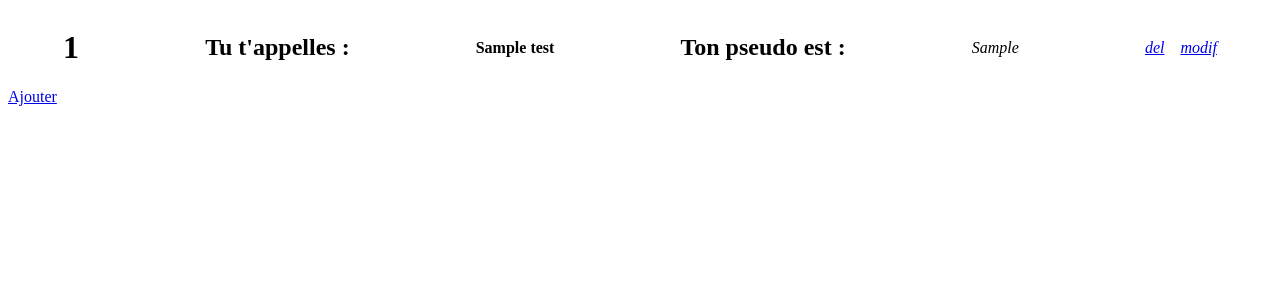
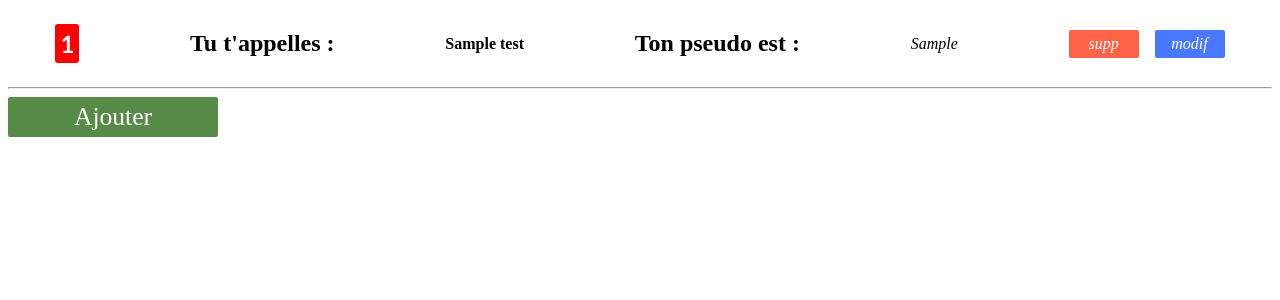
Before and after one commit to Bfabien99/htdocxampp, a PHP site: page / in a window 1280 px wide. Shown: the top 300 px of the page. Run offline with PHP 8.4, Linux system fonts and the light colour scheme; tables that the repository leaves empty or names only in its code hold one stand-in row (values such as "Sample post"); some libraries are stand-ins or nearby versions.

Commit message:
Ajout du style sur la page home

```diff
--- a/assets/css/home.css
+++ b/assets/css/home.css
@@ -5,3 +5,48 @@
     justify-content: space-around;
     align-items: center;
 }
+
+.box .id{
+    font-family: 'Gill Sans', 'Gill Sans MT', Calibri, 'Trebuchet MS', sans-serif;
+    font-size: 3vmin;
+    color: white;
+    background-color: red;
+    padding: 5px;
+    border: none;
+    border-radius: 3px;
+}
+
+a{
+    color: white;
+    padding: 5px;
+    border: none;
+    text-decoration: none;
+    border-radius: 2px;
+    width: 60px;
+    text-align: center;
+    cursor: pointer;
+}
+
+.delete{
+    background-color: tomato;
+}
+.delete:hover{
+    background-color: rgb(231, 73, 45);
+}
+
+.update{
+    background-color: rgb(71, 120, 255);
+}
+.update:hover{
+    background-color: rgb(36, 90, 238);
+}
+
+.add{
+    background-color: rgb(85, 139, 71);
+    font-size: 3.2vmin;
+    display: inline-block;
+    width: 200px;
+}
+.add:hover{
+    background-color: rgb(69, 128, 54);
+}
--- a/view/home.php
+++ b/view/home.php
@@ -1,6 +1,6 @@
 <?php
     $initController = new personController();
-    $reqs = $initController->personShow(20);
+    $reqs = $initController->personShow(10);
 ?>
 <!DOCTYPE html>
 <html lang="en">
@@ -16,21 +16,21 @@
         <?php foreach($reqs as $person):?>
 
             <div class="box">
-            <h1><?= $person['id'] ?></h1>
+            <h1 class="id"><?= $person['id'] ?></h1>
             <h2>Tu t'appelles : </h2><strong><?= $person['nom'] ?></strong>
             <h2>Ton pseudo est : </h2><em><?= $person['pseudo'] ?></em>
             <div class="box">
-                <a href="/view/delete&username=<?=$person['nom'];?><?=$person['id'];?>">
-                    <em>del</em>
+                <a href="/view/delete&username=<?=$person['nom'];?><?=$person['id'];?>" class="delete">
+                    <em>supp</em>
                 </a>
-                <a href="/view/update&username=<?=$person['nom'];?><?=$person['id'];?>">
+                <a href="/view/update&username=<?=$person['nom'];?><?=$person['id'];?>" class="update">
                     <em>modif</em>
                 </a>
             </div>
             </div>
-
+            <hr>
         <?php endforeach;?>
     </div>
-    <a href="/view/enregistrement">Ajouter</a>
+    <a href="/view/enregistrement" class ="add">Ajouter</a>
 </body>
 </html>
```
